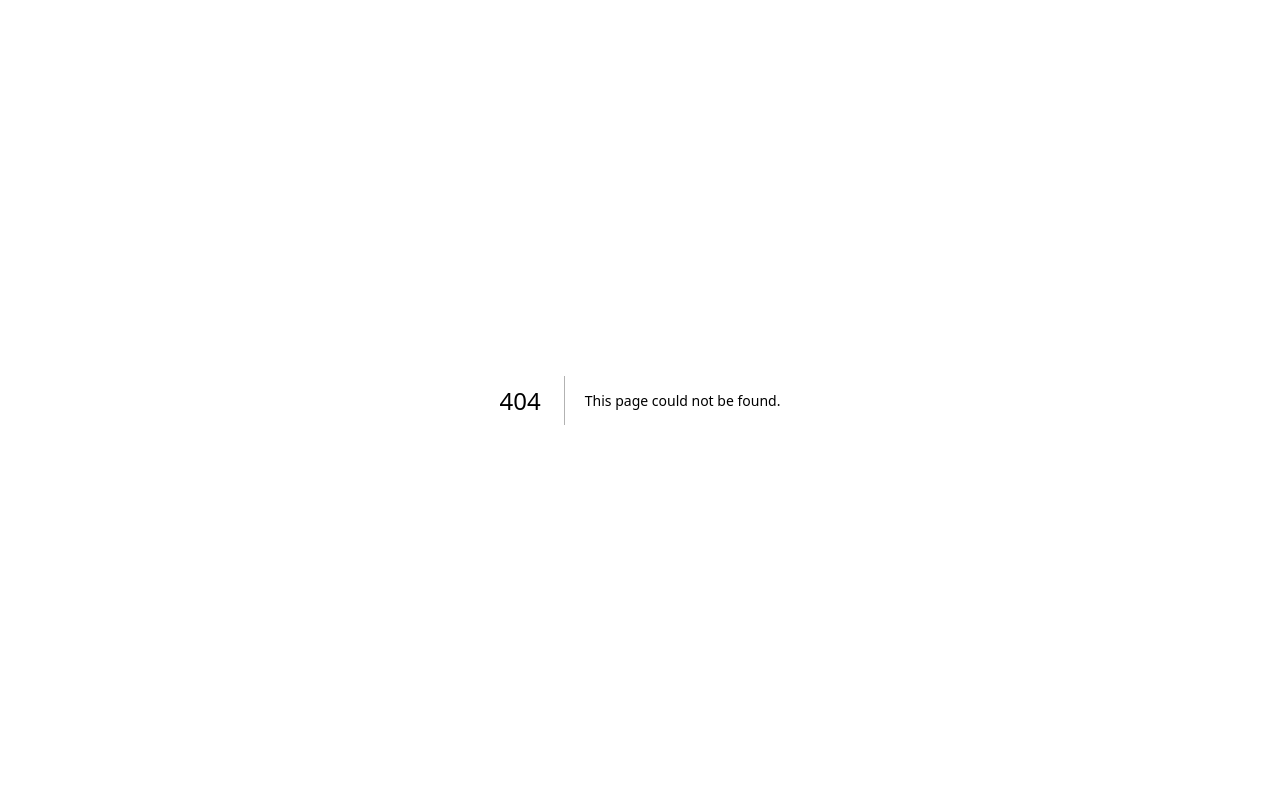
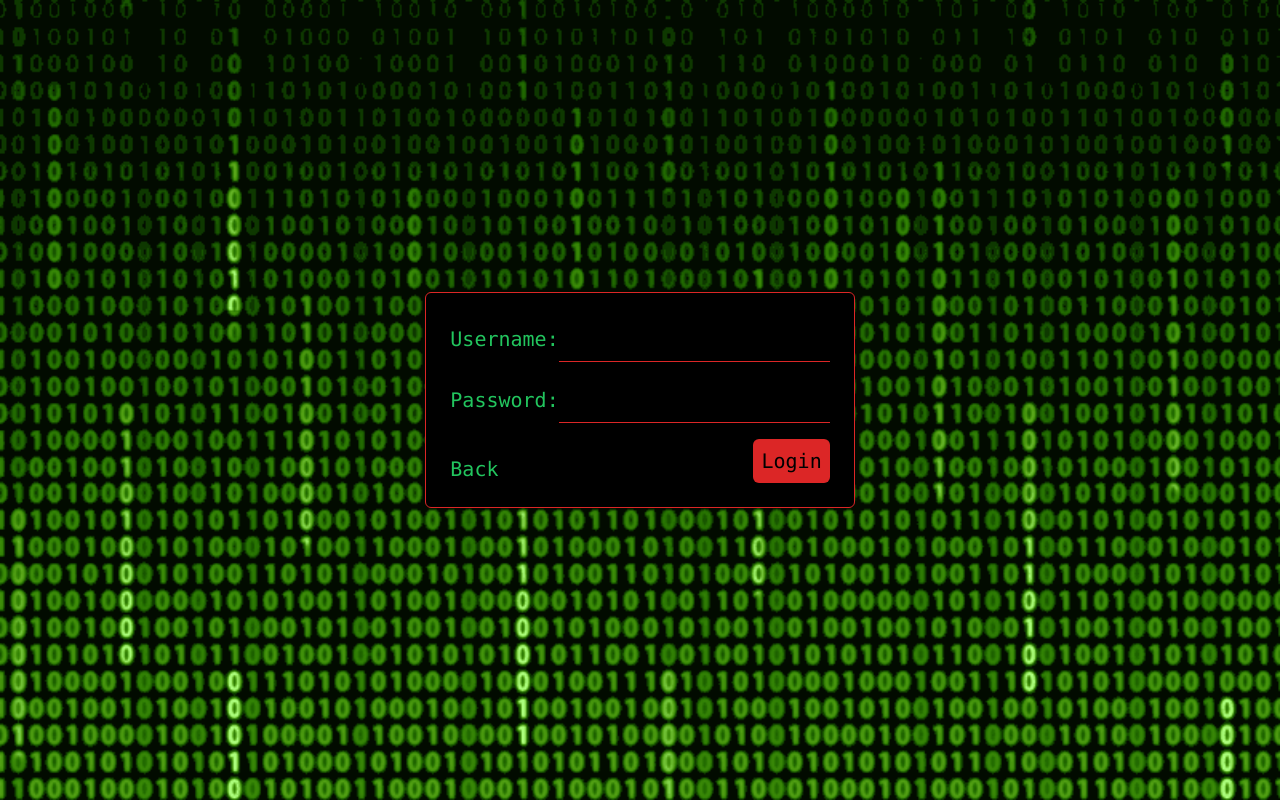
Before and after one commit to Saif8599/SaifMuhamad.com, a Next.js app: page /login in a window 1280 px wide. Before the commit this address had no page. Built offline with nearby package versions, Linux system fonts and the light colour scheme.

Commit message:
Add Login page

```diff
--- a/src/features/blocks/navbar/NavbarBlock.tsx
+++ b/src/features/blocks/navbar/NavbarBlock.tsx
@@ -58,19 +58,19 @@ const NavbarBlock: React.FC<NavbarProps> = () => {
       >
         <div className="text-md font-bold text-red-700 lg:flex-grow font-mono">
           <a
-            href="#"
+            href="/#"
             className="block mt-4 lg:inline-block lg:mt-0 hover:text-white px-4 py-1 rounded mr-2 border-red-500 transition-all duration-500"
           >
             Home
           </a>
           <a
-            href="#about"
+            href="/#about"
             className="block mt-4 lg:inline-block lg:mt-0 hover:text-white px-4 py-1 rounded mr-2 border-red-500 transition-all duration-500"
           >
             About
           </a>
           <a
-            href="#contact"
+            href="/#contact"
             className="block mt-4 lg:inline-block lg:mt-0 hover:text-white px-4 py-1 rounded mr-2 border-red-500 transition-all duration-500"
           >
             Contact
@@ -78,8 +78,8 @@ const NavbarBlock: React.FC<NavbarProps> = () => {
         </div>
         <div className="flex font-mono">
           <a
-            href="YouCantGetInHaHa"
-            className="block text-md px-4 py-1 rounded text-red-700 font-bold hover:text-white mt-4 lg:mt-0 border-red-500 transition-all duration-500"
+            href="/login"
+            className="block px-4 py-1 rounded text-red-700 font-bold hover:text-white mt-4 lg:mt-0 border-red-500 transition-all duration-500"
           >
             Login
           </a>
--- /dev/null
+++ b/src/pages/login.tsx
@@ -0,0 +1,52 @@
+import React, { useState } from "react";
+
+const Login = () => {
+  const [username, setUsername] = useState("");
+  const [password, setPassword] = useState("");
+
+  const handleLogin = () => {
+    // Handle login logic here
+  };
+
+  return (
+    <div
+      className="bg-no-repeat bg-cover h-screen flex flex-col justify-center items-center"
+      style={{ backgroundImage: `url('/assets/matrixCodeGreen.gif')` }}
+    >
+      <form className="bg-black p-6 space-y-4 rounded-md border border-red-600 text-green-500 text-xl font-mono">
+        <div>
+          <label htmlFor="username">Username:</label>
+          <input
+            type="text"
+            id="username"
+            value={username}
+            onChange={(e) => setUsername(e.target.value)}
+            className="bg-black border-b border-red-600 p-2 text-green-400 focus:outline-none focus:border-green-500"
+          />
+        </div>
+        <div>
+          <label htmlFor="password">Password:</label>
+          <input
+            type="password"
+            id="password"
+            value={password}
+            onChange={(e) => setPassword(e.target.value)}
+            className="bg-black border-b border-red-600 p-2 text-green-400 focus:outline-none focus:border-green-500"
+          />
+        </div>
+        <div className="flex items-end place-content-between">
+          <a href="./">Back</a>
+          <button
+            type="button"
+            onClick={handleLogin}
+            className="bg-red-600 text-black font-mono p-2 rounded-md hover:bg-red-400 focus:outline-none"
+          >
+            Login
+          </button>
+        </div>
+      </form>
+    </div>
+  );
+};
+
+export default Login;
```
Also changed, not shown: public/assets/matrixCodeGreen.gif (added).
